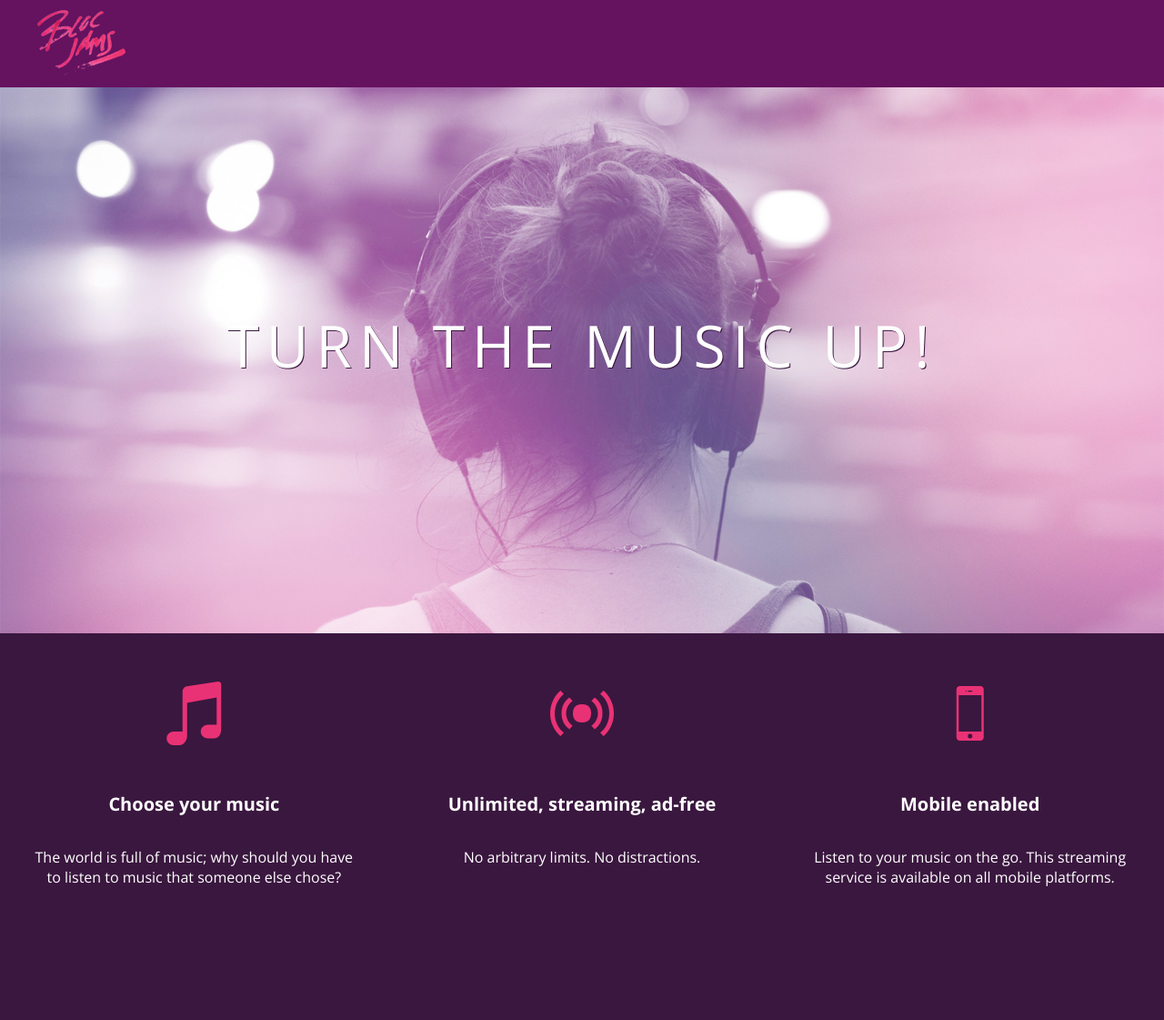
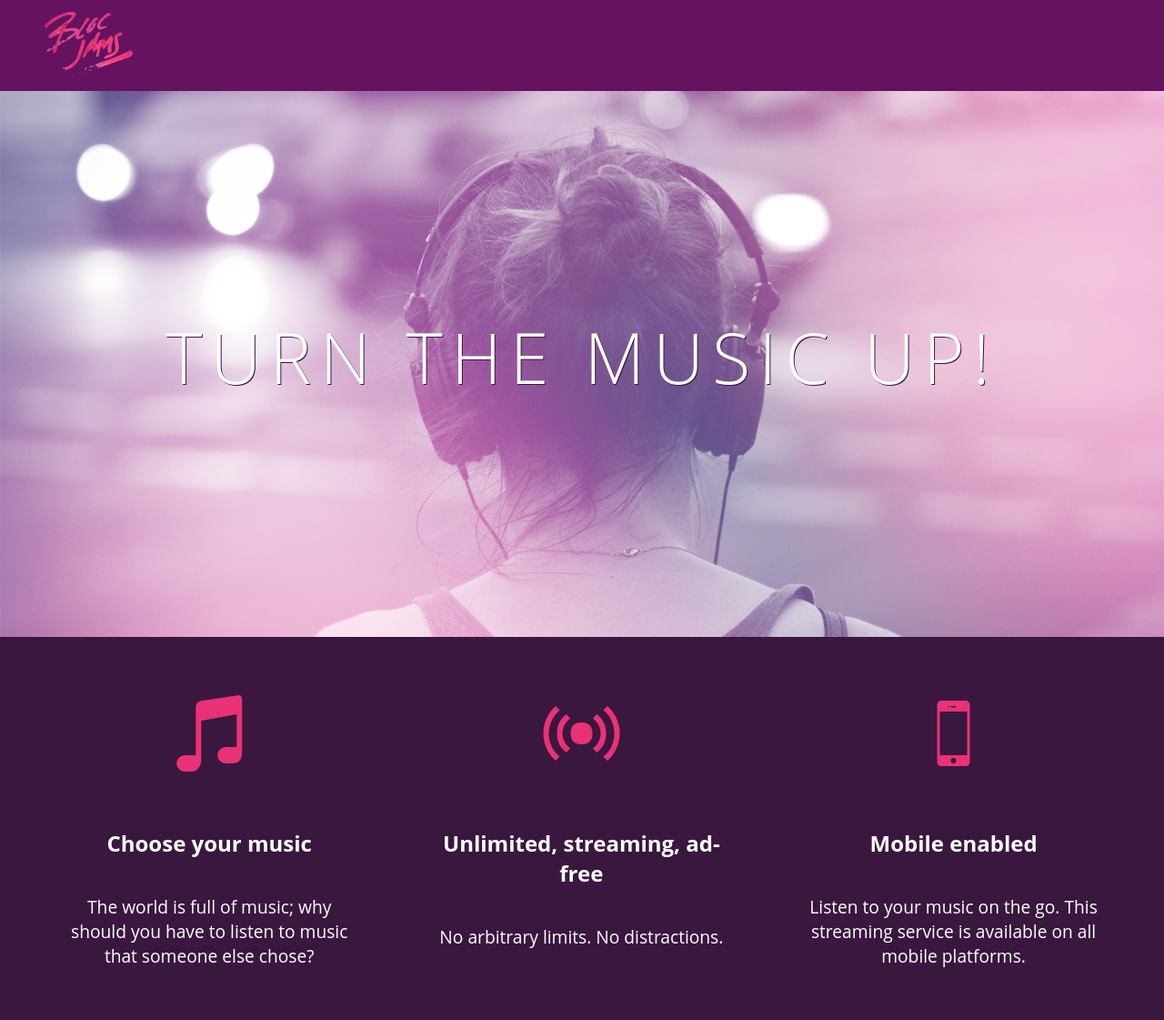
Before and after one commit to renegomezjr/symmetrical-octo-blocjams, a plain HTML site: page index.html in a window 1280 px wide. Shown: the whole page at 91% size. Before the commit the page ends 1023 px from the top, so only its background shows below. Drawn offline with nearby package versions, Linux system fonts and the light colour scheme.

Commit message:
adding grid system and media queries

```diff
--- a/index.html
+++ b/index.html
@@ -2,10 +2,12 @@
 <html>
     <head>
         <title>Bloc Jams</title>
+        <meta name="viewport" content="width=device-width, initial-scale=1"
         <link rel="stylesheet" type="text/css" href="http://fonts.googleapis.com/css?family=Open+Sans:400,800,600,700,300">
         <link rel="stylesheet" type="text/css" href="http://code.ionicframework.com/ionicons/2.0.1/css/ionicons.min.css">
         <link rel="stylesheet" type="text/css" href="styles/normalize.css">
         <link rel="stylesheet" type="text/css" href="styles/main.css">
+        <link rel="stylesheet" type="text/css" href="styles/landing.css">
     </head>
     <body class="landing">
         <nav class="navbar"><!-- navigation bar -->
@@ -18,8 +20,8 @@
             </h1>
         </section>
 
-        <section class="selling-points"><!-- selling points -->
-            <div class="point">
+        <section class="selling-points container clearfix"><!-- selling points -->
+            <div class="point column third">
                 <span class="ion-music-note"></span>
                 <h5 class="point-title">
                     Choose your music
@@ -29,7 +31,7 @@
                 </p>
             </div>
 
-            <div class="point">
+            <div class="point column third">
                 <span class="ion-radio-waves"></span>
                 <h5 class="point-title">
                     Unlimited, streaming, ad-free
@@ -39,7 +41,7 @@
                 </p>
             </div>
 
-            <div class="point">
+            <div class="point column third">
                 <span class="ion-iphone"></span>
                 <h5 class="point-title">
                     Mobile enabled
--- /dev/null
+++ b/styles/landing.css
@@ -0,0 +1,59 @@
+body.landing {
+    background-color: rgb(58,23,63);
+}
+
+.navbar {
+    padding: 0.5rem;
+    background-color: rgb(101,18,95);
+}
+
+.navbar .logo {
+    position: relative;
+    left: 2rem;
+}
+
+.hero-content {
+    position: relative;
+    min-height: 600px;
+    background-image: url(../assets/images/bloc_jams_bg.jpg);
+    background-repeat: no-repeat;
+    background-position: center center;
+    background-size: cover;
+}
+
+.hero-content .hero-title {
+    position: absolute;
+    top: 40%;
+    -webkit-transform: translateY(-50%);
+    -moz-transform: translateY(-50%);
+    -ms-transform: translateY(-50%);
+    transform: translateY(-50%);
+    width: 100%;
+    text-align: center;
+    font-size: 4rem;
+    font-weight: 300;
+    text-transform: uppercase;
+    letter-spacing: .5rem;
+    text-shadow: 1px 1px 0px rgb(58,23,63);
+}
+
+.selling-points {
+    position: relative;
+}
+
+.point {
+    position: relative;
+    padding: 2rem;
+    text-align: center;
+}
+
+.point .point-title{
+    font-size: 1.25rem;
+}
+
+.ion-music-note,
+.ion-radio-waves,
+.ion-iphone {
+    color: rgb(233,50,117);
+    font-size: 5rem;
+}
--- a/styles/main.css
+++ b/styles/main.css
@@ -1,3 +1,8 @@
+*, *::before, *::after {
+    -moz-box-sizing: border-box;
+    -webkit-box-sizing: border-box;
+    box-sizing: border-box;
+}
 html {
     height: 100%;
     font-size: 100%
@@ -9,69 +14,37 @@ body {
     min-height: 100%;
 }
 
-body.landing {
-    background-color: rgb(58,23,63);
+.container {
+    margin: 0 auto;
+    max-width: 64rem;
 }
 
-.navbar {
-    padding: 0.5rem;
-    background-color: rgb(101,18,95);
+@media (min-width: 640px){
+    html {font-size: 112%;}
+
+    .column {
+        float: left;
+        padding-left: 1rem;
+        padding-right: 1rem;
+    }
+    .column.full { width: 100%; }
+    .column.two-thirds { width: 66.7%; }
+    .column.half { width: 50%; }
+    .column.third { width: 33.3%; }
+    .column.fourth { width: 25%; }
+    .column.flow-opposite { float: right; }
 }
 
-.navbar .logo {
-    position: relative;
-    left: 2rem;
+@media (min-width: 1024px){
+    html {font-size: 120%;}
 }
 
-.hero-content {
-    position: relative;
-    min-height: 600px;
-    background-image: url(../assets/images/bloc_jams_bg.jpg);
-    background-repeat: no-repeat;
-    background-position: center center;
-    background-size: cover;
+.clearfix::before,
+.clearfix::after {
+   content: " ";
+   display: table;
 }
 
-.hero-content .hero-title {
-    position: absolute;
-    top: 40%;
-    -webkit-transform: translateY(-50%);
-    -moz-transform: translateY(-50%);
-    -ms-transform: translateY(-50%);
-    transform: translateY(-50%);
-    width: 100%;
-    text-align: center;
-    font-size: 4rem;
-    font-weight: 300;
-    text-transform: uppercase;
-    letter-spacing: .5rem;
-    text-shadow: 1px 1px 0px rgb(58,23,63);
+.clearfix::after {
+   clear: both;
 }
-
-.selling-points {
-    position: relative;
-    display: table;
-    width: 100%;
-    -webkit-box-sizing: border-box;
-    -moz-box-sizing: border-box;
-    box-sizing: border-box;
-}
-
-.point {
-    display: table-cell;
-    position: relative;
-    width: 33.3%;
-    padding: 2rem;
-    text-align: center;
-}
-
-.point .point-title{
-    font-size: 1.25rem;
-}
-
-.ion-music-note,
-.ion-radio-waves,
-.ion-iphone {
-    color: rgb(233,50,117);
-    font-size: 5rem;
-}
```
